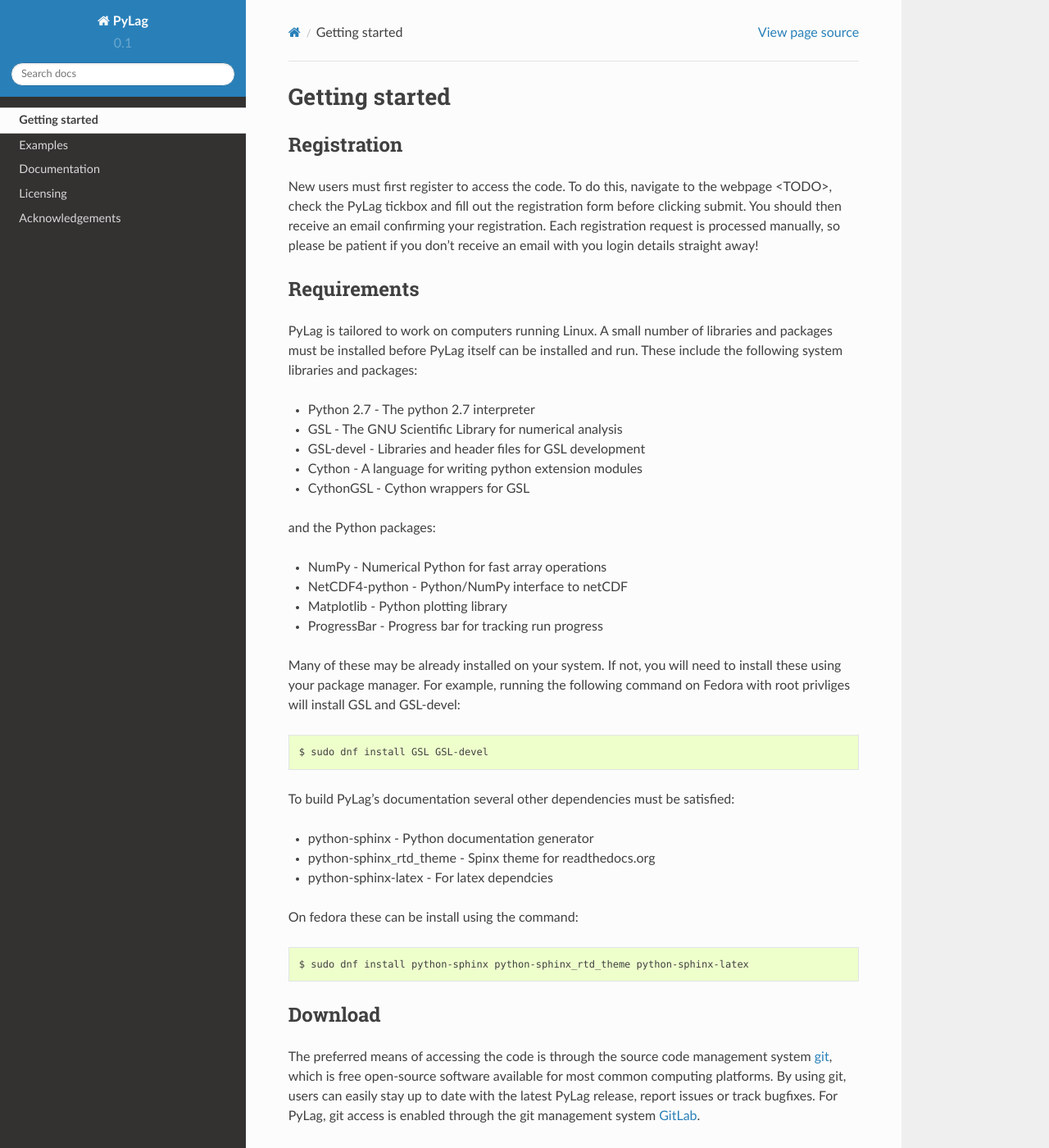
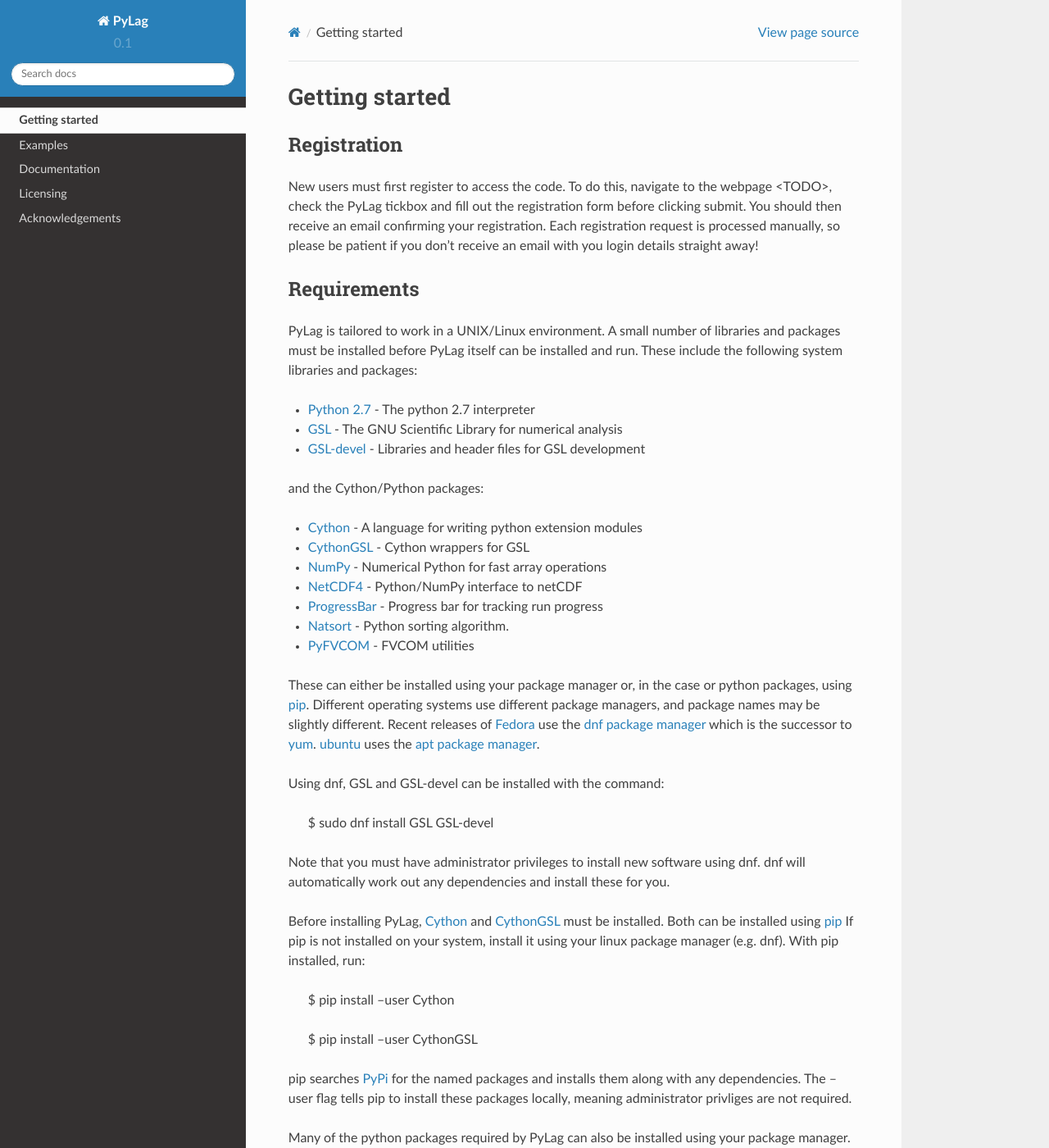
Before and after one commit to pmlmodelling/pylag, a Sphinx documentation site: the page built from doc/getting_started.rst, in a window 1280 px wide and 1400 px high. Shown: the whole window at 82% size. Built offline with Sphinx 7.4.7 and the Read the Docs theme 2.0.0, drawn with Linux system fonts in a browser that asks for light colours; some of the changed text lies outside the part shown.

Commit message:
Improve installation documentation.

```diff
--- a/doc/getting_started.rst
+++ b/doc/getting_started.rst
@@ -20,38 +20,70 @@
 Requirements
 ============
 
-PyLag is tailored to work on computers running Linux. A small number of
+PyLag is tailored to work in a UNIX/Linux environment. A small number of
 libraries and packages must be installed before PyLag itself can be installed
 and run. These include the following system libraries and packages:
 
-* Python 2.7 - The python 2.7 interpreter
-* GSL - The GNU Scientific Library for numerical analysis
-* GSL-devel - Libraries and header files for GSL development
-* Cython - A language for writing python extension modules
-* CythonGSL - Cython wrappers for GSL
+* `Python 2.7 <https://www.python.org/download/releases/2.7>`_ - The python 2.7 interpreter
+* `GSL <https://www.gnu.org/software/gsl/>`_ - The GNU Scientific Library for numerical analysis
+* `GSL-devel <https://www.gnu.org/software/gsl/>`_ - Libraries and header files for GSL development
 
-and the Python packages:
+and the Cython/Python packages:
 
-* NumPy - Numerical Python for fast array operations
-* NetCDF4-python - Python/NumPy interface to netCDF
-* Matplotlib - Python plotting library
-* ProgressBar - Progress bar for tracking run progress
+* `Cython <http://cython.org/>`_ - A language for writing python extension modules
+* `CythonGSL <https://pypi.python.org/pypi/CythonGSL>`_ - Cython wrappers for GSL
+* `NumPy <http://www.numpy.org/>`_ - Numerical Python for fast array operations
+* `NetCDF4 <http://unidata.github.io/netcdf4-python/>`_ - Python/NumPy interface to netCDF
+* `ProgressBar <https://pypi.python.org/pypi/progressbar>`_ - Progress bar for tracking run progress
+* `Natsort <https://pypi.python.org/pypi/natsort>`_ - Python sorting algorithm.
+* `PyFVCOM <https://pypi.python.org/pypi/PyFVCOM>`_ - FVCOM utilities
 
-Many of these may be already installed on your system. If not, you will need
-to install these using your package manager. For example, running the following
-command on Fedora with root privliges will install GSL and GSL-devel::
+These can either be installed using your package manager or, in the case or python
+packages, using `pip <https://pip.pypa.io/en/stable/>`_. Different operating
+systems use different package managers, and package names may be slightly
+different. Recent releases of `Fedora <https://getfedora.org/>`_ use the
+`dnf package manager <https://fedoraproject.org/wiki/Dnf>`_ which is the successor
+to `yum <https://fedoraproject.org/wiki/Yum>`_. `ubuntu <http://www.ubuntu.com/>`_ uses
+the `apt package manager <https://wiki.debian.org/Apt>`_.
+
+Using dnf, GSL and GSL-devel can be installed with the command:
 
     $ sudo dnf install GSL GSL-devel
 
+Note that you must have administrator privileges to install new software using
+dnf. dnf will automatically work out any dependencies and install these for you.
+
+Before installing PyLag, `Cython <http://cython.org/>`_ and
+`CythonGSL <https://pypi.python.org/pypi/CythonGSL>`_ must be installed. Both can be installed
+using `pip <https://pip.pypa.io/en/stable/>`_ If pip is not installed on your system, install
+it using your linux package manager (e.g. dnf). With pip installed, run:
+
+    $ pip install --user Cython
+
+    $ pip install --user CythonGSL
+
+pip searches `PyPi <https://pypi.python.org/pypi>`_ for the named packages and installs them
+along with any dependencies. The --user flag tells pip to install these packages locally,
+meaning administrator privliges are not required.
+
+Many of the python packages required by PyLag can also be installed using your package manager.
+Note these tend to be out of date relative to the newest releases. As some of PyLag's dependencies
+include binary extensions (e.g. `NumPy <http://www.numpy.org/>`_), it is often faster
+to install these using your package manager as they come pre-compiled. If you don't do
+this, pip will attempt to install these package before installing PyLag, although the
+installation will take more time.
+
 To build PyLag's documentation several other dependencies must be satisfied:
 
-* python-sphinx - Python documentation generator
-* python-sphinx_rtd_theme - Spinx theme for readthedocs.org
-* python-sphinx-latex - For latex dependcies
+* `sphinx <http://www.sphinx-doc.org/en/stable/>`_ - Python documentation generator
+* `sphinx_rtd_theme <https://pypi.python.org/pypi/sphinx_rtd_theme>`_ - Spinx theme for readthedocs.org
 
-On fedora these can be install using the command::
+On fedora 23 these can be install using the command::
 
     $ sudo dnf install python-sphinx python-sphinx_rtd_theme python-sphinx-latex
+
+Here, python-sphinx-latex is a useful package that satisfies many latex dependencies
+required to build a pdf of the documentation.
 
 .. _download:
 
@@ -115,16 +147,21 @@
 Installation
 ============
 
-Once you have a obtained a copy of the code, simply run the setup.py scripts for
-the two projects in order to install them. For example, to perform a local
+Once you have a obtained a copy of the code, install
+PyLag and PyLag-tools using the python package manager
+`pip <https://pip.pypa.io/en/stable/>`_. For example, to perform a local
 installation given the above directory structure run::
 
     $ cd $HOME/code/git/PyLag/PyLag
-    $ python setup.py install --user
+    $ pip install -r requirements.txt
+    $ pip install -e .
     $ cd $HOME/code/git/PyLag/PyLag-tools
-    $ python setup.py install --user
+    $ pip install -e .
 
-You can check that PyLag has been successfully installed by running the
+pip will automatically search through PyLag's python dependencies and try to install these
+if they are not found. All of this will be done locally, meaning root privileges are not required.
+
+You can check that PyLag and PyLag-tools have been successfully installed by running the
 commands::
 
     $ python -c "import pylag"
```
